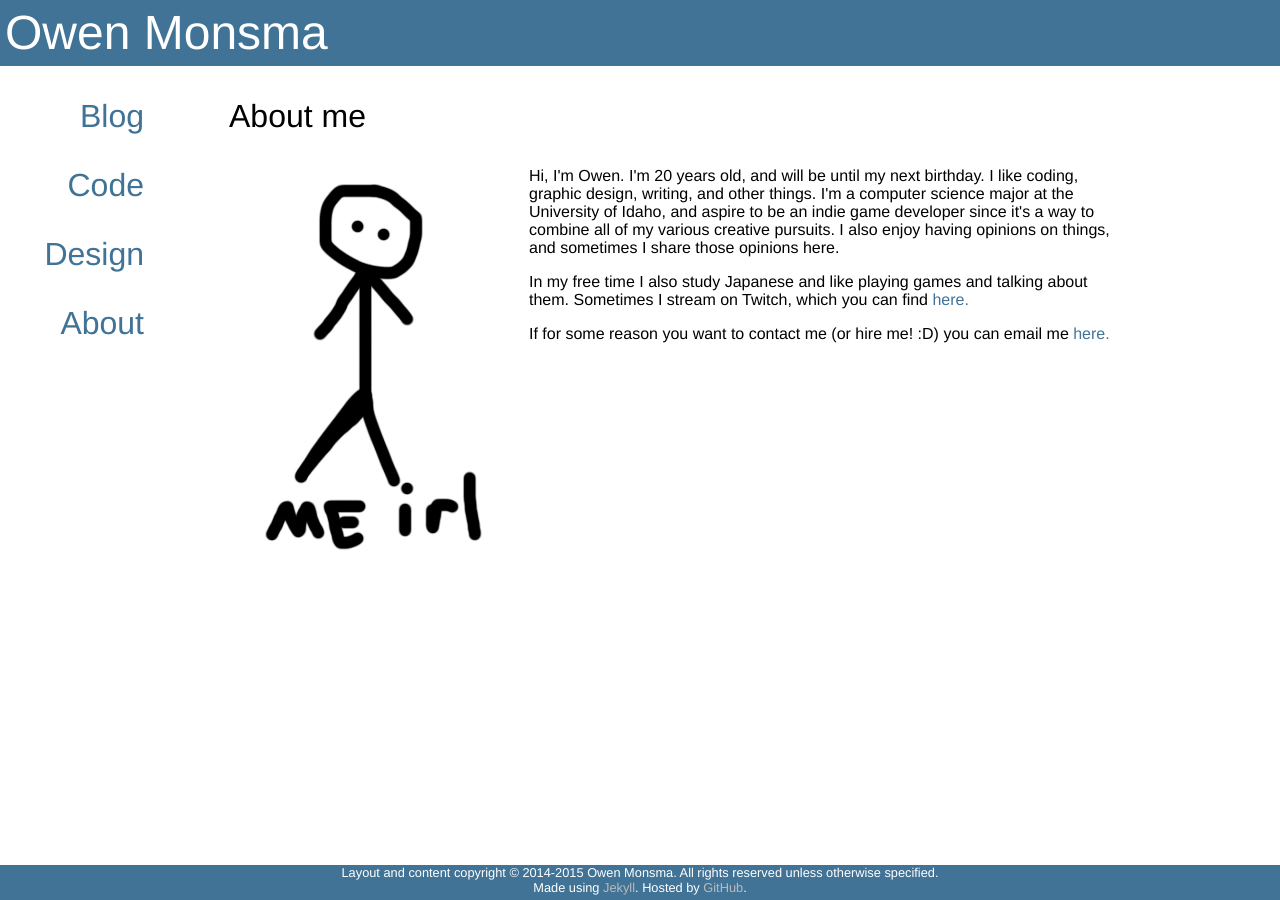
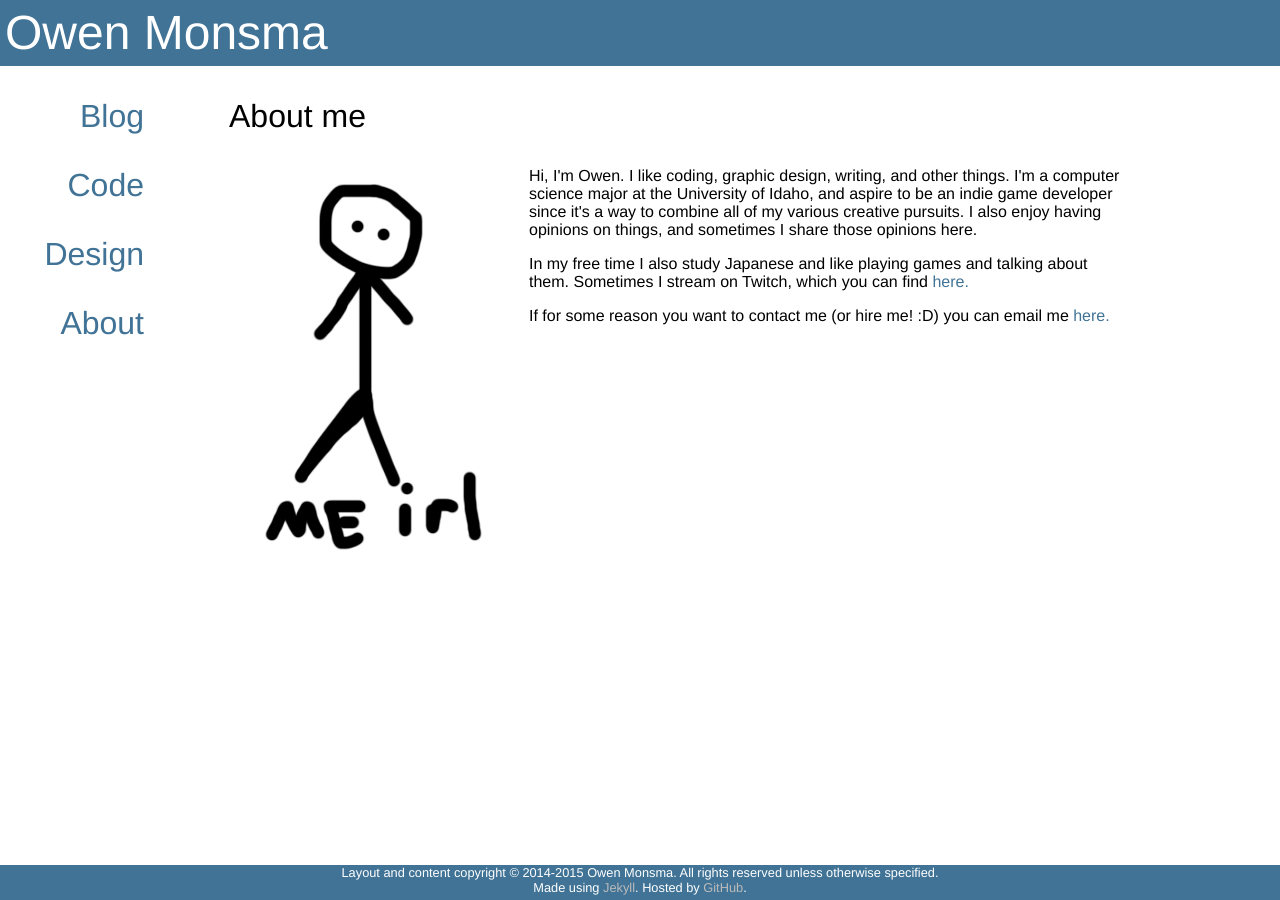
Before and after one commit to darkfire613/darkfire613.github.io, a Jekyll site: the page built from about/index.html, in a window 1280 px wide. Built offline with Jekyll 4.4.1, drawn with Linux system fonts in a browser that asks for light colours.

Commit message:
minor updates

```diff
--- a/about/index.html
+++ b/about/index.html
@@ -5,7 +5,7 @@ header: About me
 ---
 <img id="selfie" src="{{ site.url }}/assets/owen.jpg" />
 <article id="bio">
-  <p>Hi, I'm Owen. I'm 20 years old, and will be until my next birthday. I like coding, graphic design, writing, and other things. I'm a computer science major at the University of Idaho, and aspire to be an indie game developer since it's a way to combine all of my various creative pursuits. I also enjoy having opinions on things, and sometimes I share those opinions here.</p>
+  <p>Hi, I'm Owen. I like coding, graphic design, writing, and other things. I'm a computer science major at the University of Idaho, and aspire to be an indie game developer since it's a way to combine all of my various creative pursuits. I also enjoy having opinions on things, and sometimes I share those opinions here.</p>
 
   <p>In my free time I also study Japanese and like playing games and talking about them. Sometimes I stream on Twitch, which you can find <a href = "http://twitch.tv/darkfire613/">here.</a></p>
 
--- a/code/index.html
+++ b/code/index.html
@@ -5,8 +5,8 @@ header: Code projects
 ---
 <ul id="projects">
   <li class="projectsItem">
-    <a href="http://owenmonsma.com/crowdgo/"><img src="{{ site.url }}/assets/go_icon.png" /></a>
-    <a href="http://owenmonsma.com/crowdgo/"><h3>CrowdGo</h3></a>
+    <a href="https://salty-crag-7633.herokuapp.com/"><img src="{{ site.url }}/assets/go_icon.png" /></a>
+    <a href="https://salty-crag-7633.herokuapp.com/"><h3>CrowdGo</h3></a>
     <span>My first attempt at a networked game. Built on HTML5 technologies and socket.io.</span>
   </li>
 </ul>
```
